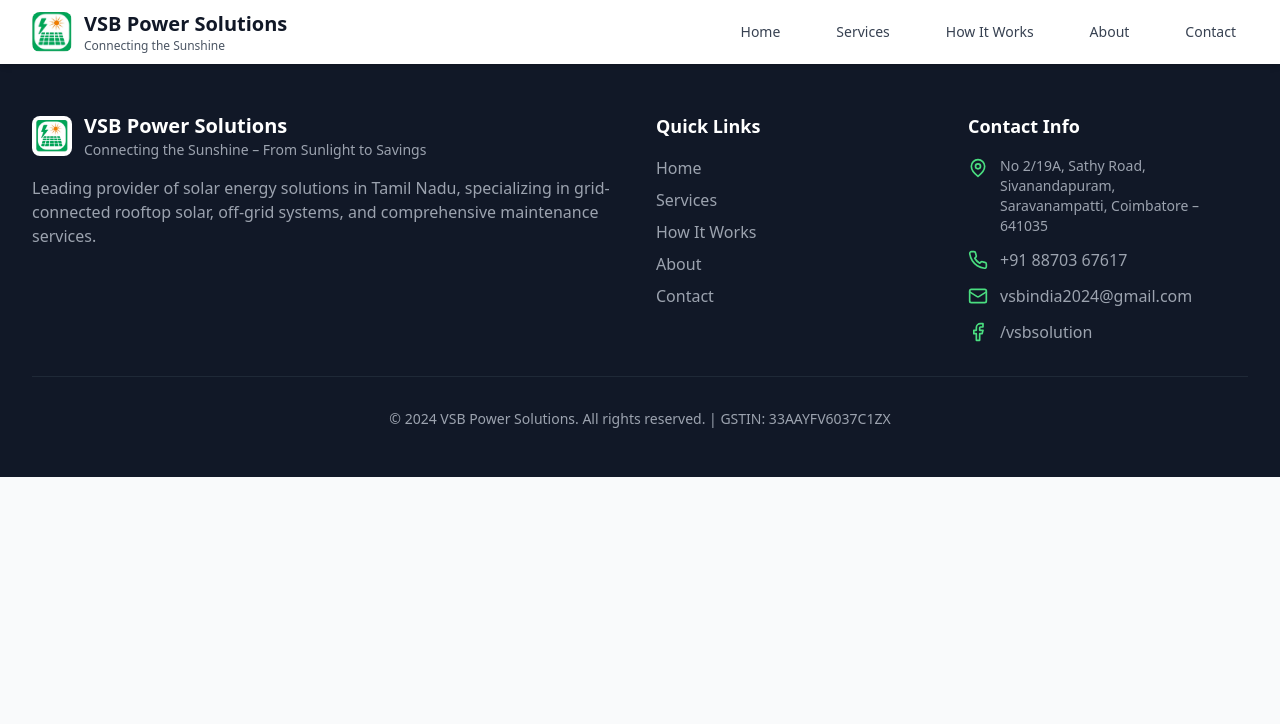
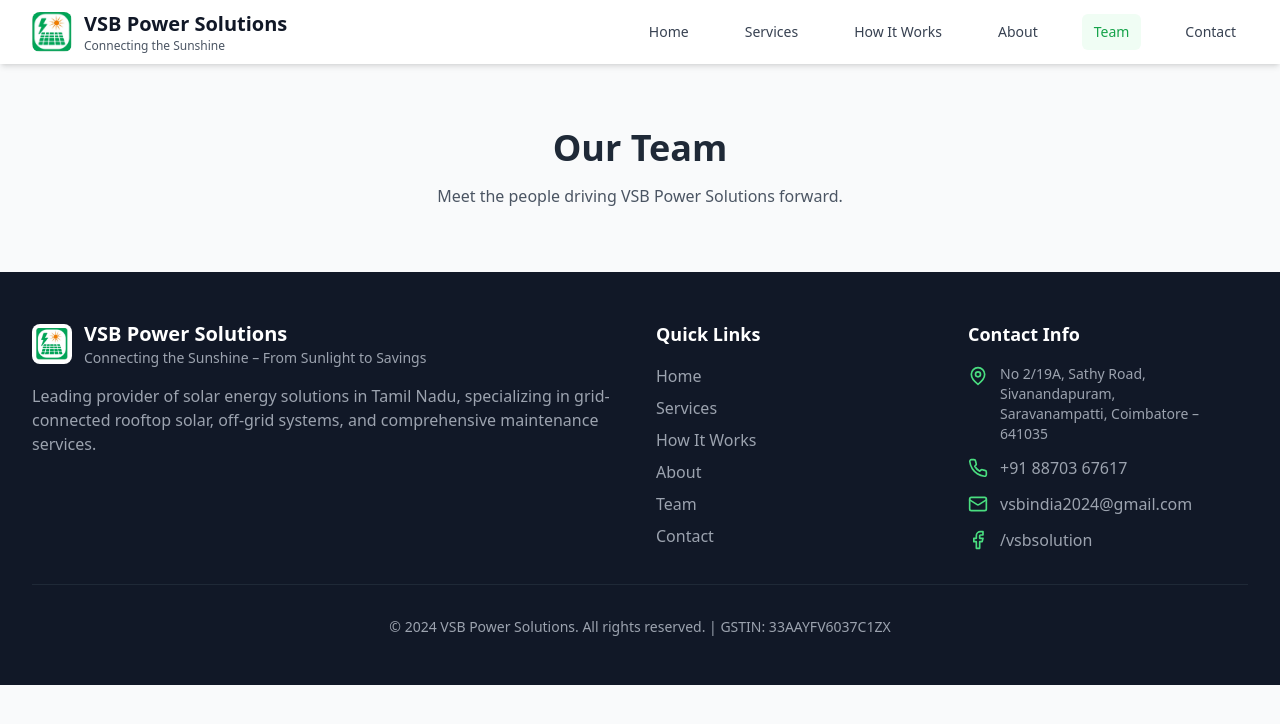
Before and after one commit to Dhamo07042006/vsbpowersolution, a React (Vite) app: page /team in a window 1280 px wide. Shown: the top 724 px of the page. Built offline with nearby package versions, Linux system fonts and the light colour scheme.

Commit message:
team navigation adding

```diff
--- a/src/App.tsx
+++ b/src/App.tsx
@@ -6,6 +6,7 @@ import Services from './pages/Services';
 import HowItWorks from './pages/HowItWorks';
 import About from './pages/About';
 import Contact from './pages/Contact';
+import Team from './pages/Team';
 
 function App() {
   return (
@@ -16,6 +17,7 @@ function App() {
           <Route path="/services" element={<Services />} />
           <Route path="/how-it-works" element={<HowItWorks />} />
           <Route path="/about" element={<About />} />
+          <Route path="/team" element={<Team />} />
           <Route path="/contact" element={<Contact />} />
         </Routes>
       </Layout>
--- a/src/components/Layout.tsx
+++ b/src/components/Layout.tsx
@@ -15,6 +15,7 @@ const Layout: React.FC<LayoutProps> = ({ children }) => {
     { name: 'Services', path: '/services' },
     { name: 'How It Works', path: '/how-it-works' },
     { name: 'About', path: '/about' },
+    { name: 'Team', path: '/team' },
     { name: 'Contact', path: '/contact' },
   ];
 
--- /dev/null
+++ b/src/pages/Team.tsx
@@ -0,0 +1,12 @@
+import React from 'react';
+
+const Team: React.FC = () => {
+  return (
+    <div className="py-16 text-center">
+      <h1 className="text-4xl font-bold text-gray-800">Our Team</h1>
+      <p className="text-gray-600 mt-4">Meet the people driving VSB Power Solutions forward.</p>
+    </div>
+  );
+};
+
+export default Team;
```
